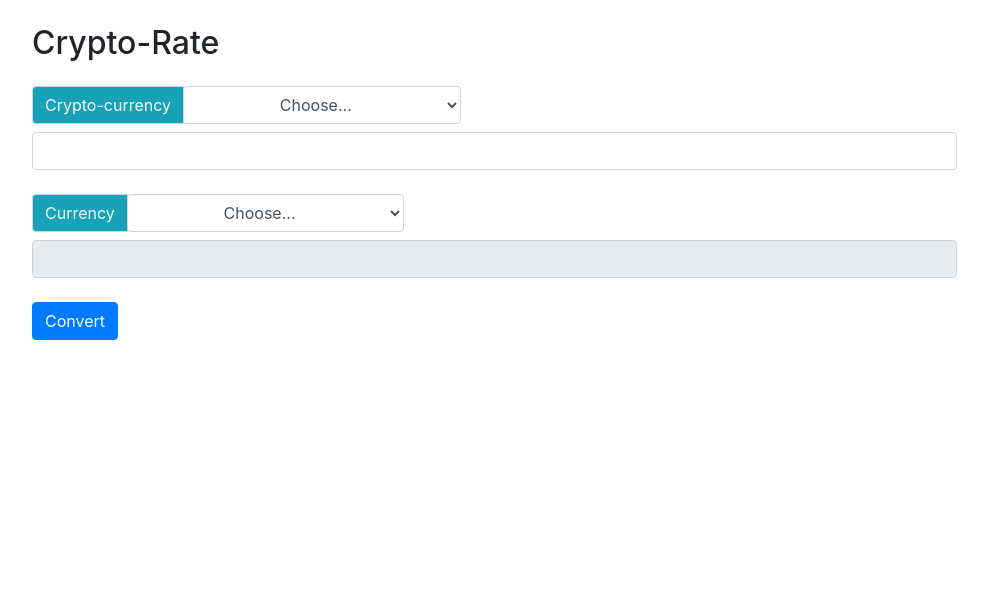
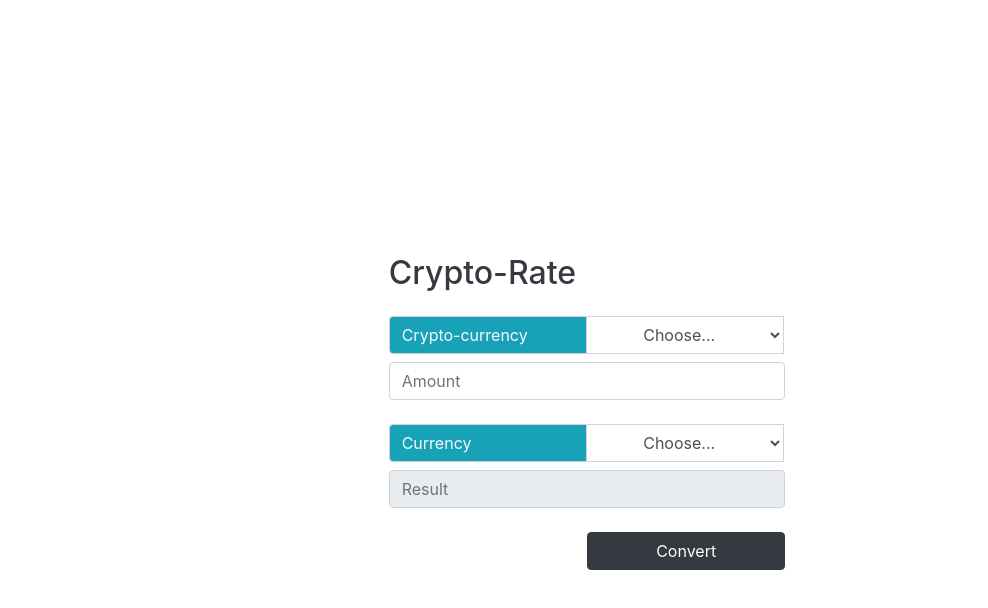
Before and after one commit to patrickthumeyer/Fetch-crypto-currency-converter, a website built with webpack: page src/index.html in a window 1280 px wide. Shown: the whole page, without its empty margins (53-1041 px from the left). Built offline with nearby package versions, Linux system fonts and the light colour scheme.

Commit message:
improved bootstrap design

```diff
--- a/src/index.html
+++ b/src/index.html
@@ -7,19 +7,18 @@
     <title>Crypto-currency-converter</title>
   </head>
 
-  <body>
-    <main class="container">
-      <form>
-        <h2 class="mt-4 mb-4">Crypto-Rate</h2>
+  <body class="fluid h-100 d-flex justify-content-center align-items-center">
+    <main class="col-4">
+      <form class="d-flex flex-column">
+        <h2 class="mt-4 mb-4 text-dark">Crypto-Rate</h2>
 
         <div class="col-auto p-0">
           <label class="sr-only" for="inlineFormInputGroup">Username</label>
           <div class="input-group mb-2">
-            <div class="input-group-prepend">
-              <div class="bg-info text-light input-group-text">Crypto-currency</div>
-            </div>
+            <div class="input-group-prepend w-100">
+              <div class="bg-info text-light input-group-text w-50">Crypto-currency</div>
               <select
-            class="crypto-currency input-group-text bg-white col-3"
+              class="crypto-currency input-group-text bg-white w-50"
               name="crypto-currency"
               id="crypto-currency"
             ></label
@@ -32,25 +31,25 @@
             </select>
             </div>
           </div>
+        </div>
 
         <div>
           <input
-            class="money-input form-control mb-4 col-10"
+            class="money-input form-control mb-4"
             type="number"
             name="input"
             id="input"
-            required
+            required placeholder="Amount"
           />
         </div>
 
         <div class="col-auto p-0">
           <label class="sr-only" for="inlineFormInputGroup">Username</label>
           <div class="input-group mb-2">
-            <div class="input-group-prepend">
-              <div class="bg-info text-light input-group-text">Currency</div>
-            </div>
+            <div class="input-group-prepend w-100">
+              <div class="bg-info text-light input-group-text w-50">Currency</div>
               <select
-            class="currency input-group-text bg-white col-3"
+              class="currency input-group-text bg-white w-50"
               name="currency"
               id="currency"
             ></label
@@ -63,18 +62,20 @@
             </select>
             </div>
           </div>
+        </div>
 
         <div>
           <input
-            class="output form-control mb-4 col-10"
+            class="output form-control mb-4"
             type="number"
             name="output"
             id="output"
+            placeholder="Result"
             disabled
           />
         </div>
 
-        <button class="btn btn-primary">Convert</button>
+        <button class="btn btn-dark w-50 align-self-end">Convert</button>
       </form>
     </main>
   </body>
--- a/src/styles/main.scss
+++ b/src/styles/main.scss
@@ -4,3 +4,8 @@ body,
 body * {
   box-sizing: border-box;
 }
+
+html,
+body {
+  height: 100%;
+}
```
Lines whose indentation alone changed are shown as unchanged.
